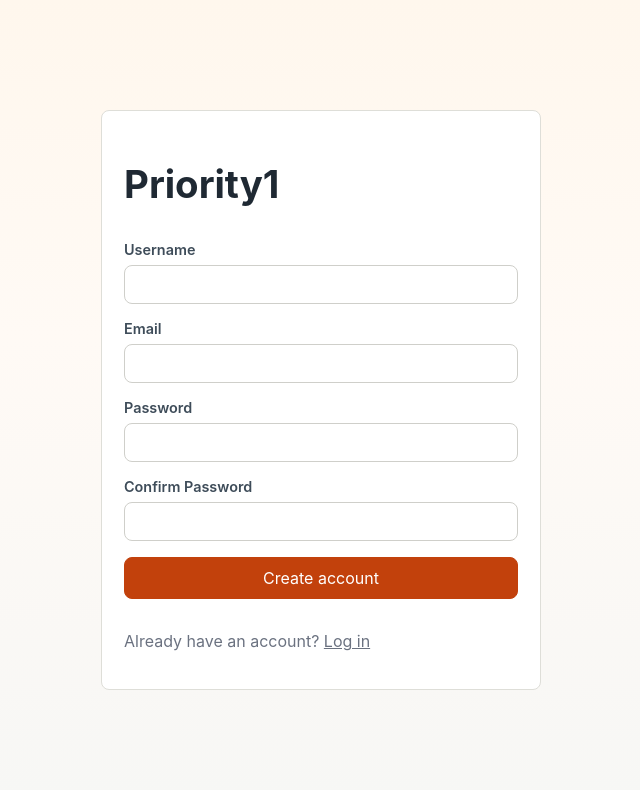
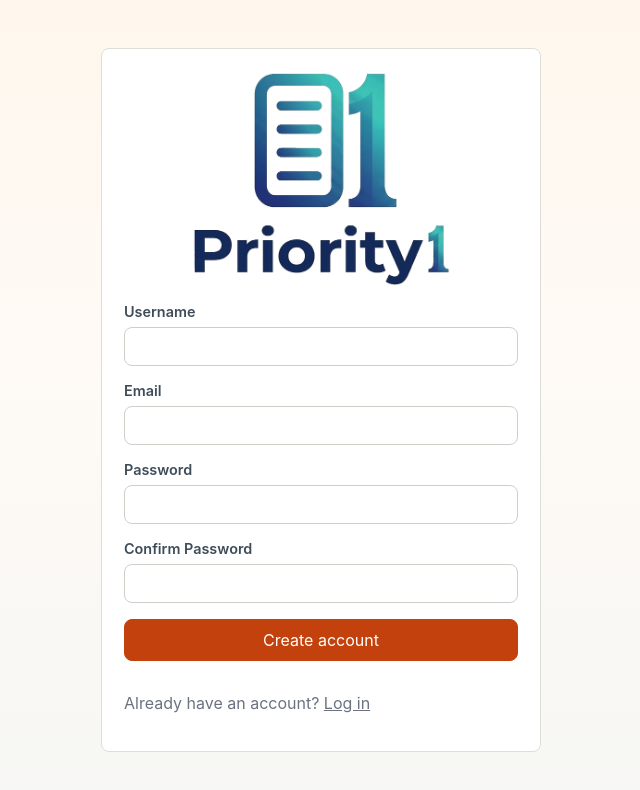
Before and after one commit to noahcoleman76/Priority1, a React (Vite) app in the folder client/: page /register in a window 1280 px wide. Shown: the top 790 px of the page, without its empty margins (319-959 px from the left). Built offline with nearby package versions, Linux system fonts and the light colour scheme; no server answers.

Commit message:
Add Priority1 logo to app

```diff
--- a/client/src/components/Header.tsx
+++ b/client/src/components/Header.tsx
@@ -1,6 +1,7 @@
 import { Link } from "react-router-dom";
 import { LogOut, Settings } from "lucide-react";
 import { useAuth } from "../features/auth/AuthContext";
+import priorityLogo from "../assets/priority1-logo.png";
 
 export const Header = () => {
   const { logout } = useAuth();
@@ -8,7 +9,7 @@ export const Header = () => {
   return (
     <header className="app-header">
       <Link to="/" className="brand">
-        Priority1
+        <img src={priorityLogo} alt="Priority1" />
       </Link>
       <nav className="header-actions">
         <Link to="/settings" className="icon-link" aria-label="Settings">
--- a/client/src/features/auth/LoginPage.tsx
+++ b/client/src/features/auth/LoginPage.tsx
@@ -1,6 +1,7 @@
 import { FormEvent, useState } from "react";
 import { Link, Navigate } from "react-router-dom";
 import { useAuth } from "./AuthContext";
+import priorityLogo from "../../assets/priority1-logo.png";
 
 export const LoginPage = () => {
   const { login, user } = useAuth();
@@ -25,7 +26,7 @@ export const LoginPage = () => {
   return (
     <main className="auth-page">
       <form className="auth-panel" onSubmit={submit}>
-        <h1>Priority1</h1>
+        <img className="auth-logo" src={priorityLogo} alt="Priority1" />
         <label>
           Username
           <input value={username} onChange={(event) => setUsername(event.target.value)} required />
--- a/client/src/features/auth/RegisterPage.tsx
+++ b/client/src/features/auth/RegisterPage.tsx
@@ -1,6 +1,7 @@
 import { FormEvent, useState } from "react";
 import { Link, Navigate } from "react-router-dom";
 import { useAuth } from "./AuthContext";
+import priorityLogo from "../../assets/priority1-logo.png";
 
 export const RegisterPage = () => {
   const { register, user } = useAuth();
@@ -29,7 +30,7 @@ export const RegisterPage = () => {
   return (
     <main className="auth-page">
       <form className="auth-panel" onSubmit={submit}>
-        <h1>Priority1</h1>
+        <img className="auth-logo" src={priorityLogo} alt="Priority1" />
         <label>
           Username
           <input
--- a/client/src/styles.css
+++ b/client/src/styles.css
@@ -54,10 +54,16 @@ a {
 }
 
 .brand {
-  color: var(--accent-strong);
-  font-size: 1.3rem;
-  font-weight: 700;
+  align-items: center;
+  display: inline-flex;
   text-decoration: none;
+}
+
+.brand img {
+  display: block;
+  height: 42px;
+  object-fit: contain;
+  width: auto;
 }
 
 .header-actions {
@@ -154,6 +160,14 @@ textarea {
   gap: 16px;
   padding: 22px;
   width: min(100%, 440px);
+}
+
+.auth-logo {
+  display: block;
+  height: auto;
+  justify-self: center;
+  max-width: 260px;
+  width: min(72vw, 260px);
 }
 
 .settings-form,
```
Also changed, not shown: client/src/assets/priority1-logo.png (added), 1 other file (tests, documents, lock files or other folders).
